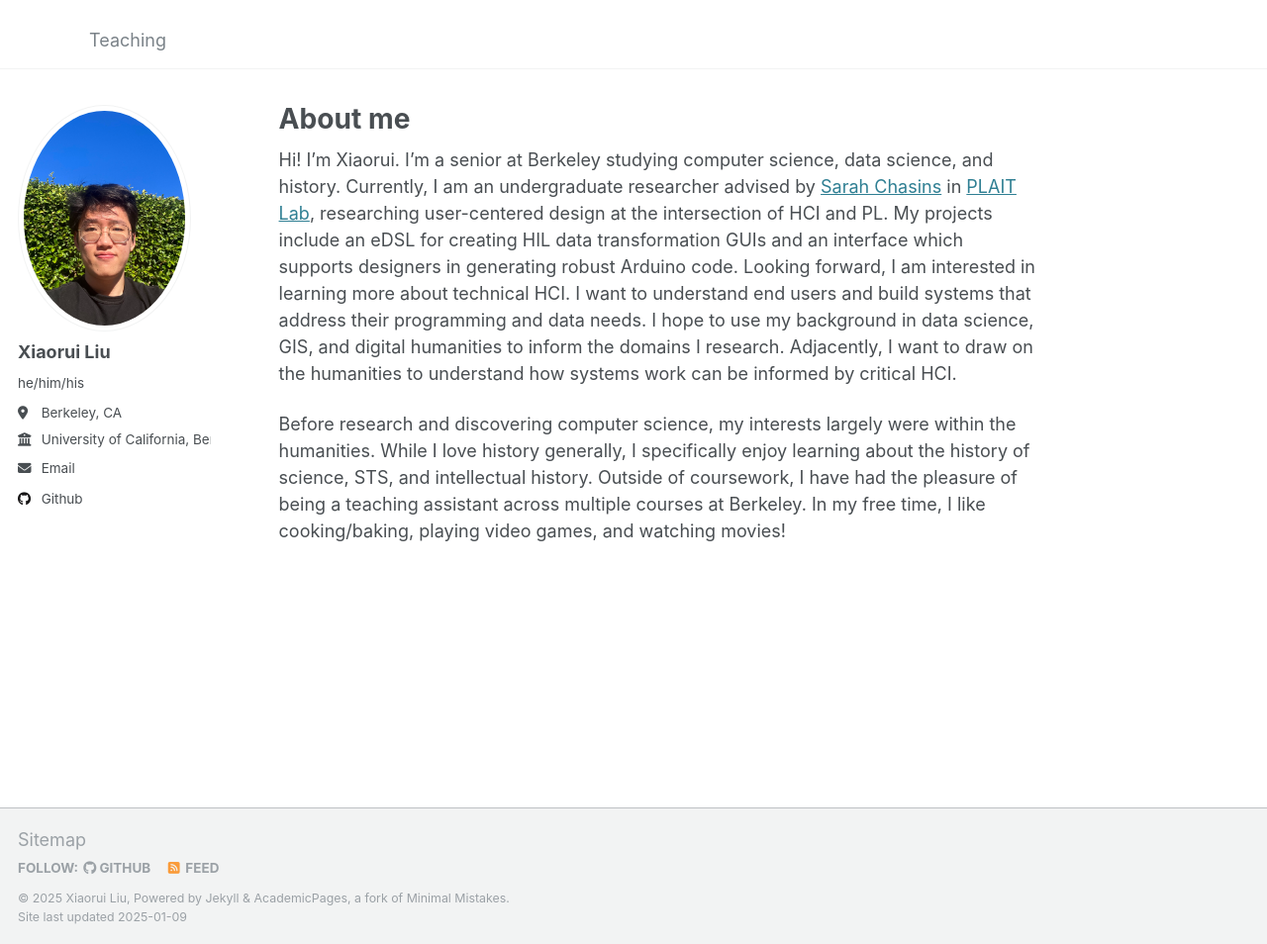
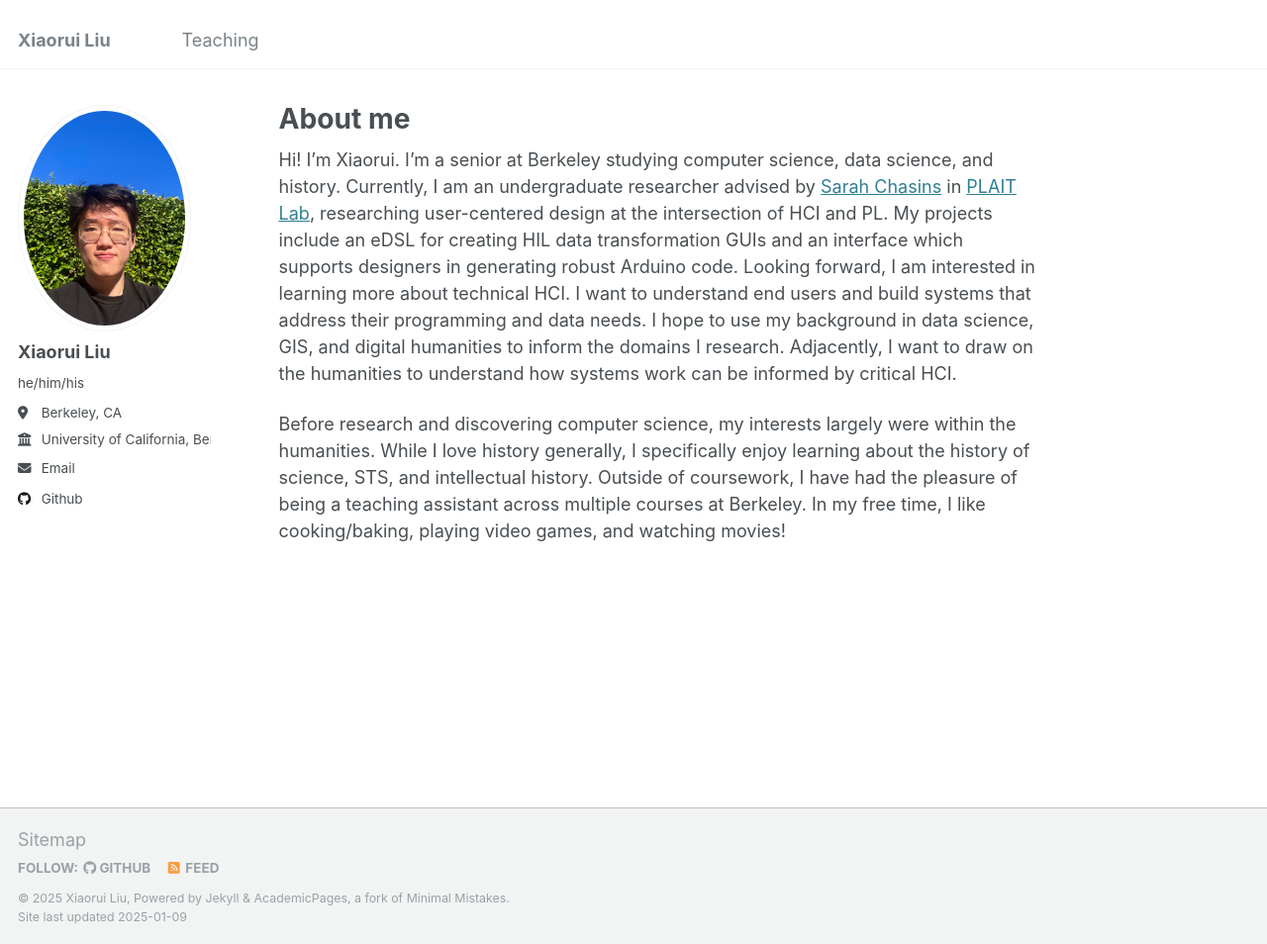
Before and after one commit to xiaoruiyliu/xiaoruiyliu.github.io, a Jekyll site: the page built from _pages/about.md, in a window 1280 px wide and 954 px high. Shown: the whole window at 99% size. Built offline with Jekyll 4.4.1, drawn with Linux system fonts in a browser that asks for light colours; a file with an impossible date is left out.

Commit message:
Update _config.yml

```diff
--- a/_config.yml
+++ b/_config.yml
@@ -8,7 +8,7 @@
 
 # Basic Site Settings
 locale                   : "en-US"
-title                    : ""
+title                    : "Xiaorui Liu"
 title_separator          : "-"
 name                     : &name "Xiaorui Liu"
 description              : &description "Hi, my name's Xiaorui!"
```
